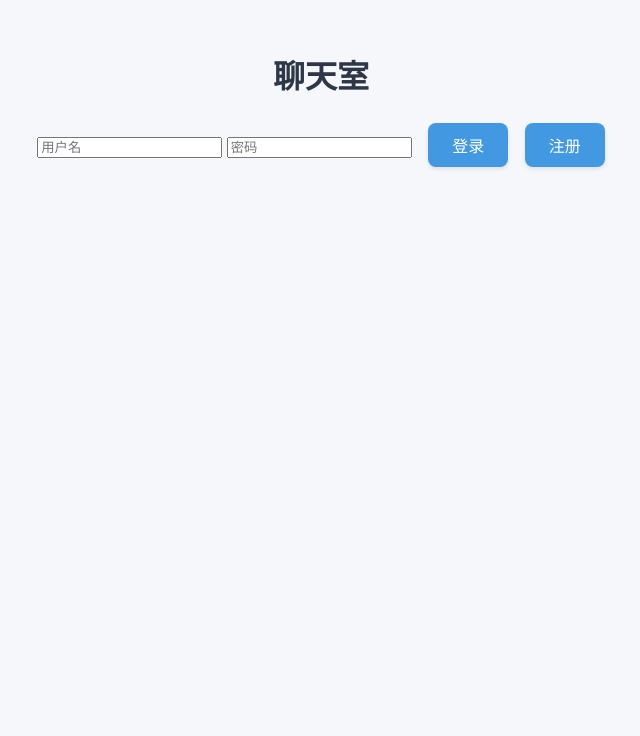
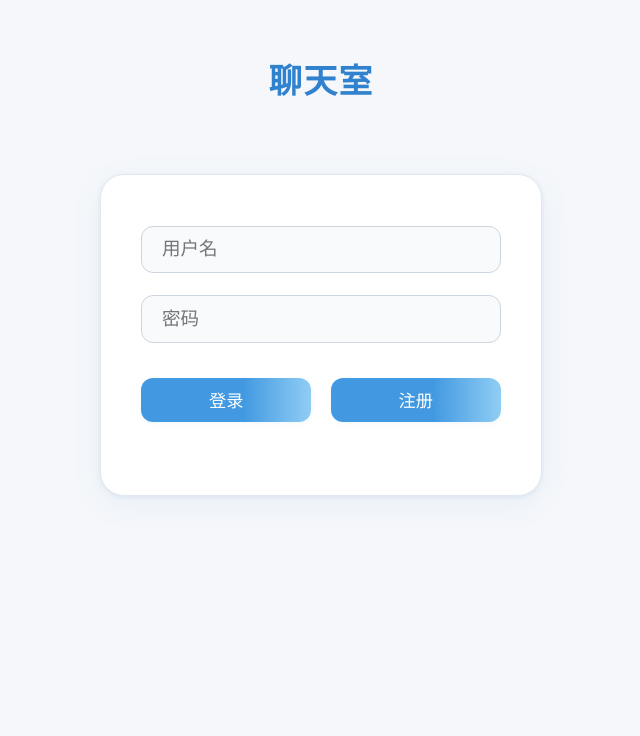
Before and after one commit to ThousandTech/python-online-chat-room, a Flask app: page / in a window 1280 px wide. Shown: the top 736 px of the page, without its empty margins (319-959 px from the left). Run offline with Flask 3, Linux system fonts and the light colour scheme; some libraries are stand-ins or nearby versions.

Commit message:
0.3.5版本: 今天先改到这里，先别更0.4.0，还有一个换行被识别成空格的格式问题，下个小版本先把这个问题解决了。 以后json数据类的更新可以不写更新说明。 减号后面加个空格会更好看。 这是我们做的东西，不是很严格的软件，可以想想埋点彩蛋什么的。 这个小版本主要改了前端样式，后端未改动。 修改了index.html文件: - 修改了一下登录页面，现在比原来的简约派好很多了(大概)。 - 页面标题改为仅在登录页显示。 - 更改了聊天界面的样式，仿照qq的样子把输入框和聊天面板连在一起了

```diff
--- a/data/users.json
+++ b/data/users.json
@@ -1 +1 @@
-{"mudun": "1", "test1": "test1", "test2": "test2", "111": "111", "222": "222"}
+{"mudun": "1", "test1": "test1", "test2": "test2", "111": "111", "222": "222", "1": "1"}
--- a/templates/index.html
+++ b/templates/index.html
@@ -17,71 +17,146 @@
             padding: 2rem;
             line-height: 1.5;
         }
-        #messages {
-            width: min(90vw, 700px);
-            height: 70vh;
-            overflow-y: auto;
-            margin: 2rem 0;
-            padding: 1.5rem;
-            list-style: none;
+
+        #pageTitle {
+            font-size: 2.1rem;
+            font-weight: 700;
+            letter-spacing: 0.04em;
+            color: #3182ce;
+            margin: 1.5rem 0 1.2rem 0;
+            text-align: center;
+        }
+
+        #loginArea, #registerArea {
+            display: flex;
+            flex-direction: column;
+            align-items: center;
+            justify-content: center;
             background: white;
-            border-radius: 1rem;
-            box-shadow: 0 4px 12px rgba(0, 0, 0, 0.05);
-            border: 1px solid #e2e8f0;
+            border-radius: 1.5rem;
+            box-shadow: 0 8px 32px rgba(66, 153, 225, 0.07), 0 1.5px 5px #e2e8f0;
+            border: 1.5px solid #e2e8f0;
+            padding: 2.5rem 2.5rem 2rem 2.5rem;
+            margin-top: 3rem;
+            min-width: 340px;
+            max-width: 95vw;
+            width: 360px;
         }
-        #myMessage {
-            width: min(60vw, 500px);
+
+        #loginArea input, #registerArea input {
+            width: 100%;
+            margin: 0.7rem 0;
+            height: 2.95rem;
+            font-size: 1.16rem;
+            background: #f8fafc;
+            color: #2d3748;
+            border: 1.5px solid #cbd5e0;
+            border-radius: 0.75rem;
+            padding: 0 1.25rem;
+            box-sizing: border-box;
+            transition: border 0.18s, box-shadow 0.18s;
+            outline: none;
+        }
+
+        #loginArea input:focus, #registerArea input:focus {
+            border-color: #4299e1;
+            box-shadow: 0 2px 8px rgba(66, 153, 225, 0.09);
+        }
+
+        .login-btn-group, .register-btn-group {
+            width: 100%;
+            display: flex;
+            flex-direction: row;
+            gap: 1.2rem;
+            justify-content: center;
+            margin-top: 1.5rem;
+        }
+
+        #loginArea button, #registerArea button {
+            flex: 1 1 0;
             height: 2.75rem;
-            font-size: 1rem;
-            background: white;
-            color: #2d3748;
-            border: 1px solid #e2e8f0;
-            border-radius: 0.5rem;
-            padding: 0 1rem;
-            transition: all 0.2s ease;
-            box-shadow: 0 2px 4px rgba(0, 0, 0, 0.05);
-        }
-        #myMessage:focus {
-            outline: none;
-            border-color: #4a4a6a;
-        }
-        button {
-            height: 2.75rem;
-            font-size: 1rem;
-            background: #4299e1;
+            font-size: 1.08rem;
+            background: linear-gradient(90deg, #4299e1 60%, #90cdf4 100%);
             color: white;
             border: none;
-            border-radius: 0.5rem;
+            border-radius: 0.75rem;
             cursor: pointer;
-            padding: 0 1.5rem;
-            margin-left: 0.75rem;
-            transition: all 0.2s ease;
-            box-shadow: 0 2px 4px rgba(0, 0, 0, 0.1);
+            margin: 0;
+            box-shadow: 0 1.5px 5px rgba(66,153,225,0.07);
+            transition: background 0.18s, box-shadow 0.18s, transform 0.12s;
         }
-        button:hover {
-            background: #3182ce;
-            box-shadow: 0 4px 8px rgba(0, 0, 0, 0.15);
-            transform: translateY(-1px);
+
+        #loginArea button:hover, #registerArea button:hover {
+            background: linear-gradient(90deg, #3182ce 60%, #63b3ed 100%);
+            box-shadow: 0 3px 16px rgba(49, 130, 206, 0.11);
+            transform: translateY(-1.5px) scale(1.04);
         }
+
+        #loginMsg, #registerMsg {
+            margin-top: 1.1rem;
+            min-height: 1.5rem;
+            color: #3182ce;
+            text-align: center;
+            font-size: 1rem;
+            letter-spacing: 0.05em;
+        }
+
+        /* 聊天卡片主面板 */
+        .chat-panel {
+            width: min(96vw, 720px);
+            height: 82vh;
+            min-height: 540px;
+            max-height: 94vh;
+            background: white;
+            border-radius: 1.2rem;
+            box-shadow: 0 6px 28px rgba(60,90,120,0.11);
+            border: 1.5px solid #e2e8f0;
+            display: flex;
+            flex-direction: column;
+            justify-content: space-between;
+            padding: 0;
+            margin: 2.2rem auto 0 auto;
+            overflow: hidden;
+        }
+
+        #messages {
+            flex: 1 1 auto;
+            width: 100%;
+            margin: 0;
+            padding: 1.3rem 1.2rem 0.8rem 1.2rem;
+            overflow-y: auto;
+            background: transparent;
+            border: none;
+            list-style: none;
+            box-sizing: border-box;
+        }
+
         #messages li {
-            margin-bottom: 1rem;
-            padding: 0.75rem 1rem;
-            border-radius: 0.75rem;
-            max-width: min(70%, fit-content);
+            margin-bottom: 1.1rem;
+            padding: 0.85rem 1.15rem;
+            border-radius: 0.95rem;
+            max-width: 74%;
             width: fit-content;
-            line-height: 1.4;
+            line-height: 1.52;
+            font-size: 1.13rem;
+            word-break: break-all;
+            background: #f1f5fa;
+            color: #222a38;
+            box-shadow: 0 2px 8px rgba(180,200,240,0.04);
         }
+
         #messages li.me {
-            background: #ebf8ff;
+            background: #daf1ff;
             margin-left: auto;
-            color: #2b6cb0;
+            color: #297ab9;
         }
         #messages li.other {
-            background: #edf2f7;
+            background: #f4f7fa;
             margin-right: auto;
         }
+
         .user-info {
-            font-size: 0.9em;
+            font-size: 0.92em;
             margin-bottom: 0.3rem;
         }
         .user-info .username {
@@ -91,29 +166,92 @@
             color: #718096;
             margin: 0 0.3rem;
         }
-        #messages li.me .user-info {
-            text-align: right;
-        }
-        #messages li.other .user-info {
-            text-align: left;
-        }
+        #messages li.me .user-info { text-align: right; }
+        #messages li.other .user-info { text-align: left; }
+
         .message-content {
-            max-width: 580px;
+            max-width: 600px;
             word-wrap: break-word;
             overflow-wrap: break-word;
+        }
+
+        #inputGroup {
+            width: 100%;
+            display: flex;
+            align-items: flex-end;
+            gap: 1.15rem;
+            padding: 1.1rem 1.35rem 1.4rem 1.35rem;
+            background: #f9fbfd;
+            border-top: 1.5px solid #e2e8f0;
+            box-sizing: border-box;
+        }
+
+        #myMessage {
+            width: 100%;
+            min-height: 4.2rem;
+            height: 5.8rem;
+            max-height: 11rem;
+            font-size: 1.15rem;
+            background: #fff;
+            color: #2d3748;
+            border: 1.5px solid #d3e0ef;
+            border-radius: 0.8rem;
+            padding: 1.1rem 1.15rem;
+            margin-bottom: 0;
+            box-shadow: none;
+            resize: none;
+            overflow-y: auto;
+            overflow-x: hidden;
+            word-break: break-all;
+            transition: all 0.17s;
+            line-height: 1.55;
+            box-sizing: border-box;
+            display: block;
+        }
+
+        #myMessage:focus {
+            border-color: #4299e1;
+            box-shadow: 0 2px 8px rgba(66, 153, 225, 0.09);
+        }
+
+        #sendBtn {
+            height: 3.7rem;
+            min-width: 72px;
+            font-size: 1.17rem;
+            font-weight: 600;
+            background: linear-gradient(90deg, #4299e1 70%, #7cc4fa 100%);
+            color: #fff;
+            border: none;
+            border-radius: 0.82rem;
+            cursor: pointer;
+            padding: 0 2.15rem;
+            margin: 0;
+            box-shadow: 0 2px 8px rgba(66,153,225,0.10);
+            transition: background 0.14s, box-shadow 0.14s, transform 0.11s;
+            display: block;
+            align-self: flex-end;    /* 垂直底部对齐 */
+            letter-spacing: 0.13em;
+            white-space: nowrap;    /* 禁止文本换行 */
+            }
+        #sendBtn:hover {
+            background: linear-gradient(90deg, #3182ce 60%, #63b3ed 100%);
+            box-shadow: 0 3px 16px rgba(49, 130, 206, 0.13);
+            transform: translateY(-2px) scale(1.045);
         }
     </style>
 </head>
 
 <body>
-    <h1>聊天室</h1>
+    <h1 id="pageTitle">聊天室</h1>
 
     <!-- 登录区 -->
     <div id="loginArea">
         <input id="login_user" placeholder="用户名">
         <input id="login_pass" type="password" placeholder="密码">
-        <button onclick="login()">登录</button>
-        <button onclick="showRegister()">注册</button>
+        <div class="login-btn-group">
+            <button onclick="login()">登录</button>
+            <button onclick="showRegister()">注册</button>
+        </div>
         <div id="loginMsg"></div>
     </div>
 
@@ -121,16 +259,20 @@
     <div id="registerArea" style="display:none">
         <input id="reg_user" placeholder="新用户名">
         <input id="reg_pass" type="password" placeholder="新密码">
-        <button onclick="register()">提交注册</button>
-        <button onclick="showLogin()">返回登录</button>
+        <div class="register-btn-group">
+            <button onclick="register()">提交注册</button>
+            <button onclick="showLogin()">返回登录</button>
+        </div>
         <div id="registerMsg"></div>
     </div>
 
-    <!-- 聊天区（初始隐藏） -->
-    <ul id="messages" style="display:none"></ul>
-    <div id="inputGroup" style="display: flex; align-items: center; width: min(90vw, 700px); gap: 0.75rem;">
-        <input id="myMessage" autocomplete="off" placeholder="输入消息并按回车发送..." style="flex: 1; display: none" />
-        <button onclick="sendMessage()" style="display: none" id="sendBtn">发送</button>
+    <!-- 聊天主面板（合并消息和输入，初始隐藏） -->
+    <div id="chatPanel" class="chat-panel" style="display:none">
+        <ul id="messages"></ul>
+        <div id="inputGroup">
+            <textarea id="myMessage" autocomplete="off" placeholder="输入消息，Enter发送，Shift+Enter换行..." rows="4"></textarea>
+            <button onclick="sendMessage()" id="sendBtn">发送</button>
+        </div>
     </div>
 
     <script>
@@ -140,19 +282,18 @@
         // 监听收到消息
         socket.on('message', function(data){
             var item = document.createElement('li');
-            // 根据发送者添加样式类
             item.className = data.username === currentUser ? 'me' : 'other';
-            // 结构化消息内容：用户名+时间在上，消息内容在下
-            item.innerHTML = `\
-              <div class="user-info">\
-                ${data.username === currentUser ? `<span class="time">${data.timestamp}</span> <span class="username">${data.username}</span>` : `<span class="username">${data.username}</span> <span class="time">${data.timestamp}</span>`}\
-              </div>\
-              <div class="message-content">${data.msg}</div>\
+            item.innerHTML = `
+                <div class="user-info">
+                    ${data.username === currentUser
+                    ? `<span class="time">${data.timestamp}</span> <span class="username">${data.username}</span>`
+                    : `<span class="username">${data.username}</span> <span class="time">${data.timestamp}</span>`}
+                </div>
+                <div class="message-content">${data.msg}</div>
             `;
             document.getElementById('messages').appendChild(item);
             scrollToBottom();
         });
-
 
         // 发送消息
         function sendMessage() {
@@ -167,11 +308,13 @@
             }
         }
 
-        // 按回车键发送消息
+        // 按回车键发送消息（Enter 发送，Shift+Enter 换行）
         document.getElementById('myMessage').addEventListener('keydown', function(e) {
-            if (e.key === 'Enter') {
+            if (e.key === 'Enter' && !e.shiftKey) {
+                e.preventDefault();
                 sendMessage();
             }
+            // Shift+Enter 允许换行
         });
 
         // 自动滚动到底部
@@ -194,13 +337,11 @@
             .then(data => {
                 document.getElementById('loginMsg').textContent = data.msg;
                 if(data.success){
-                    // ...显示区块
                     currentUser = document.getElementById('login_user').value;
+                    document.getElementById('pageTitle').style.display = 'none';
                     document.getElementById('loginArea').style.display = 'none';
                     document.getElementById('registerArea').style.display = 'none';
-                    document.getElementById('messages').style.display = '';
-                    document.getElementById('myMessage').style.display = '';
-                    document.getElementById('sendBtn').style.display = '';
+                    document.getElementById('chatPanel').style.display = '';
                     // 拉取历史消息
                     fetch('messages')
                         .then(res => res.json())
@@ -223,7 +364,6 @@
                             scrollToBottom();
                         });
                 }
-
             });
         }
 
@@ -241,7 +381,6 @@
             .then(data => {
                 document.getElementById('registerMsg').textContent = data.msg;
                 if(data.success){
-                    // 注册成功直接跳到登录
                     showLogin();
                 }
             });
@@ -251,10 +390,12 @@
         function showRegister() {
             document.getElementById('loginArea').style.display = 'none';
             document.getElementById('registerArea').style.display = '';
+            document.getElementById('pageTitle').style.display = '';
         }
         function showLogin() {
             document.getElementById('loginArea').style.display = '';
             document.getElementById('registerArea').style.display = 'none';
+            document.getElementById('pageTitle').style.display = '';
         }
 
     </script>
```
Also changed, not shown: data/messages.json (+90 -0 lines).
